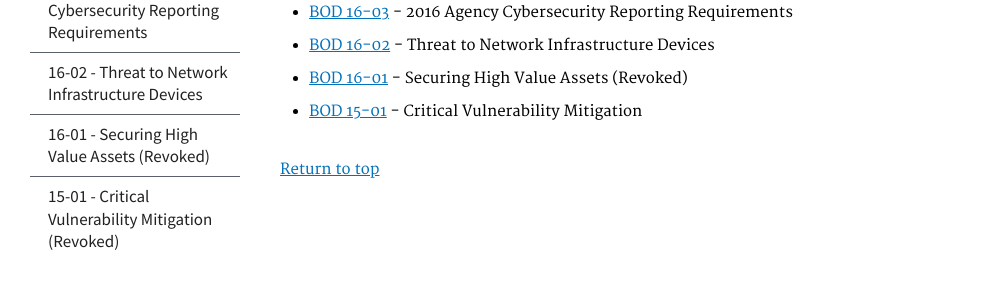
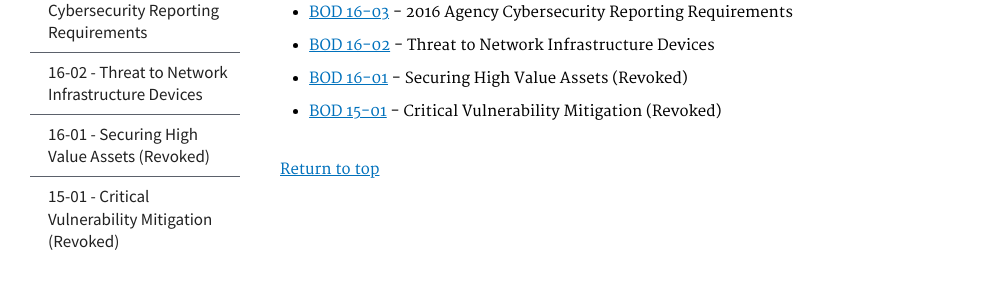
Before and after one commit to cisagov/cyber.dhs.gov, a Jekyll site: the page built from pages/index.md, in a window 1280 px wide and 900 px high, scrolled down 465 px. Shown: the part 158-446 px from the top of the window, without its empty margins (0-991 px from the left). Built offline with Jekyll 4.4.1, drawn with Linux system fonts in a browser that asks for light colours.

Commit message:
add 'revoked' to 15-01

```diff
--- a/pages/index.md
+++ b/pages/index.md
@@ -21,4 +21,4 @@ The [Cybersecurity and Infrastructure Security Agency](https://cisa.gov) (CISA)
 * [BOD 16-03]({{ site.baseurl }}/bod/16-03/) - 2016 Agency Cybersecurity Reporting Requirements
 * [BOD 16-02]({{ site.baseurl }}/bod/16-02/) - Threat to Network Infrastructure Devices
 * [BOD 16-01]({{ site.baseurl }}/bod/16-01/) - Securing High Value Assets (Revoked)
-* [BOD 15-01]({{ site.baseurl }}/bod/15-01/) - Critical Vulnerability Mitigation
+* [BOD 15-01]({{ site.baseurl }}/bod/15-01/) - Critical Vulnerability Mitigation (Revoked)
```
